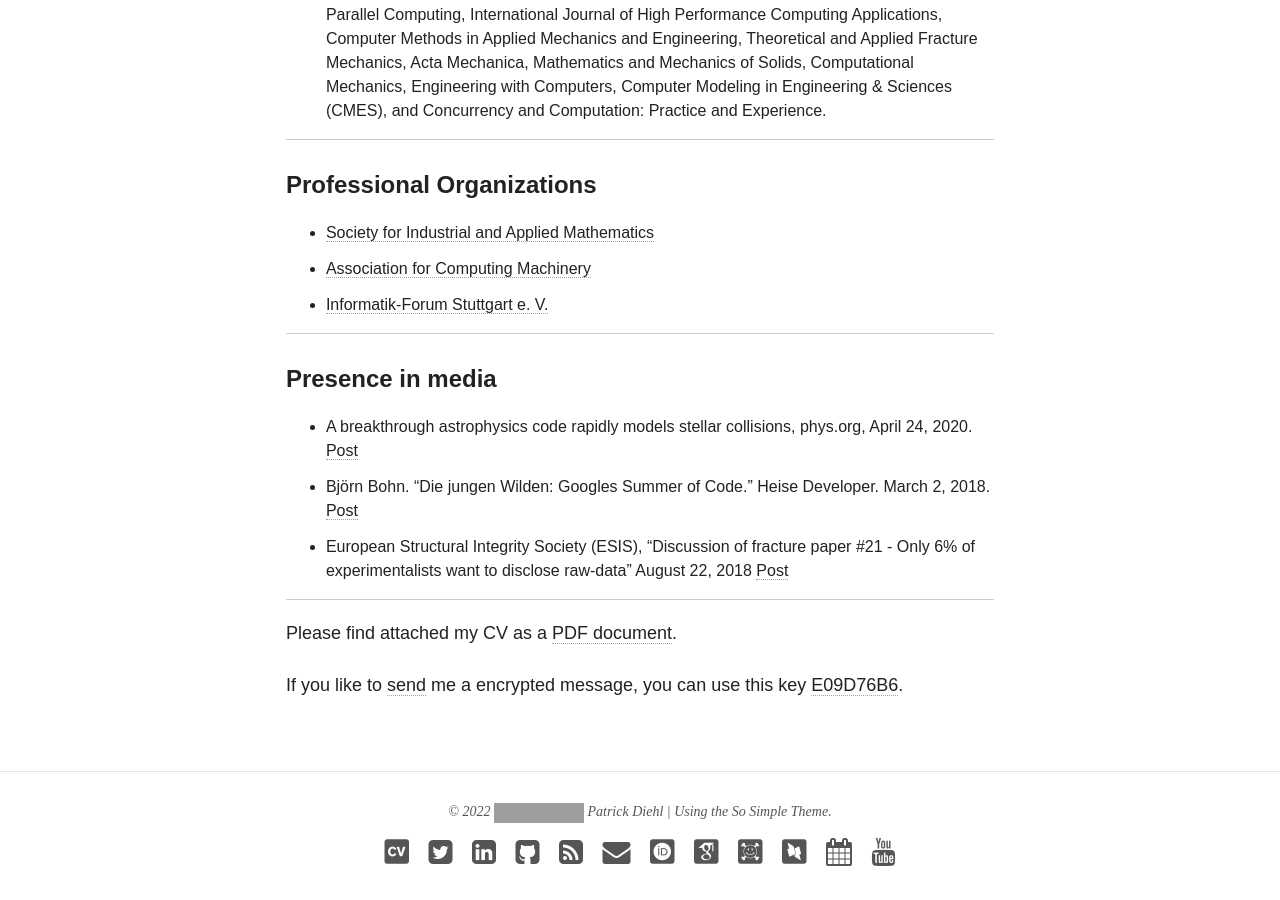
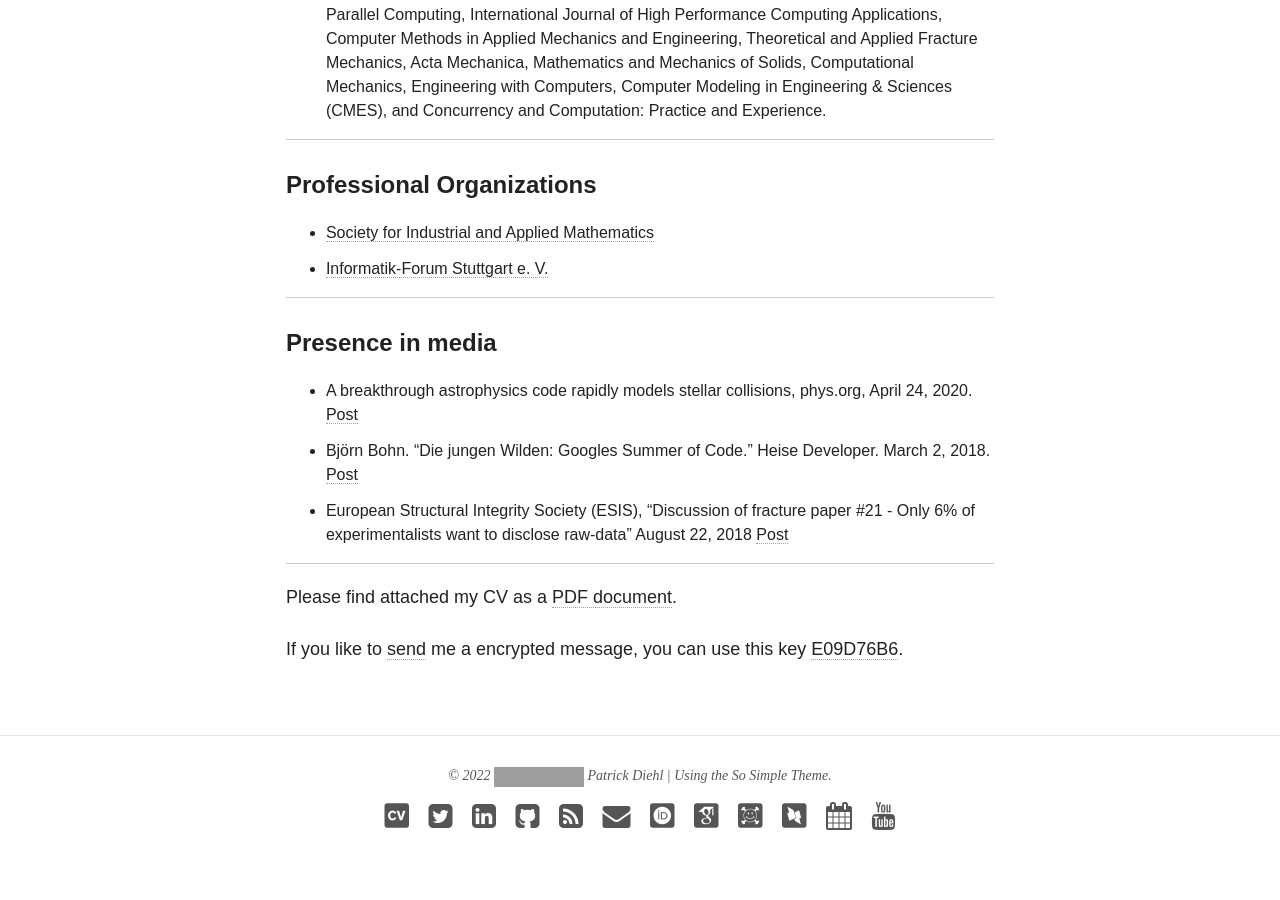
Before and after one commit to diehlpk/diehlpk.github.io, a Jekyll site: the page built from cv/index.md, in a window 1280 px wide and 900 px high, scrolled down 12839 px. Built offline with Jekyll 4.4.1, drawn with Linux system fonts in a browser that asks for light colours; nearby versions of some CDN libraries; some web fonts are replaced; grey boxes are pictures that could not be loaded.

Commit message:
Update CV

```diff
--- a/cv/index.md
+++ b/cv/index.md
@@ -355,7 +355,6 @@ prediction and experimental design ([Link](http://wfm2020.usacm.org/))
 
 #### Professional Organizations
 * [Society for Industrial and Applied Mathematics](https://www.siam.org/)
-* [Association for Computing Machinery](https://www.acm.org/)
 * [Informatik-Forum Stuttgart e. V.](http://www.infos.informatik.uni-stuttgart.de/)
 
 ---
```
